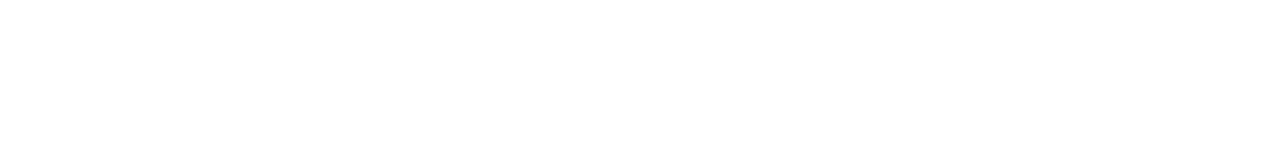
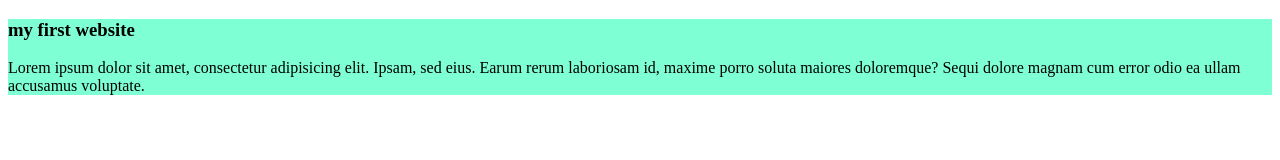
Before and after one commit to mofa-1702/my-simple-website, a plain HTML site: page index.html in a window 1280 px wide. Drawn offline with Linux system fonts and the light colour scheme.

Commit message:
first commit

```diff
--- a/index.html
+++ b/index.html
@@ -4,8 +4,17 @@
     <meta charset="UTF-8">
     <meta name="viewport" content="width=device-width, initial-scale=1.0">
     <title>my simple website</title>
+    <link rel="stylesheet" href="styles/blog.css">
 </head>
 <body>
-
+    <div>
+        <h3>my first website</h3>
+        <p>Lorem ipsum dolor sit amet,
+            consectetur adipisicing elit. Ipsam,
+            sed eius. Earum rerum laboriosam id,
+             maxime porro soluta maiores doloremque?
+             Sequi dolore magnam cum error odio ea ullam
+             accusamus voluptate.</p>
+    </div>
 </body>
 </html>
--- /dev/null
+++ b/styles/blog.css
@@ -0,0 +1,3 @@
+div{
+    background-color: aquamarine;
+}
```
